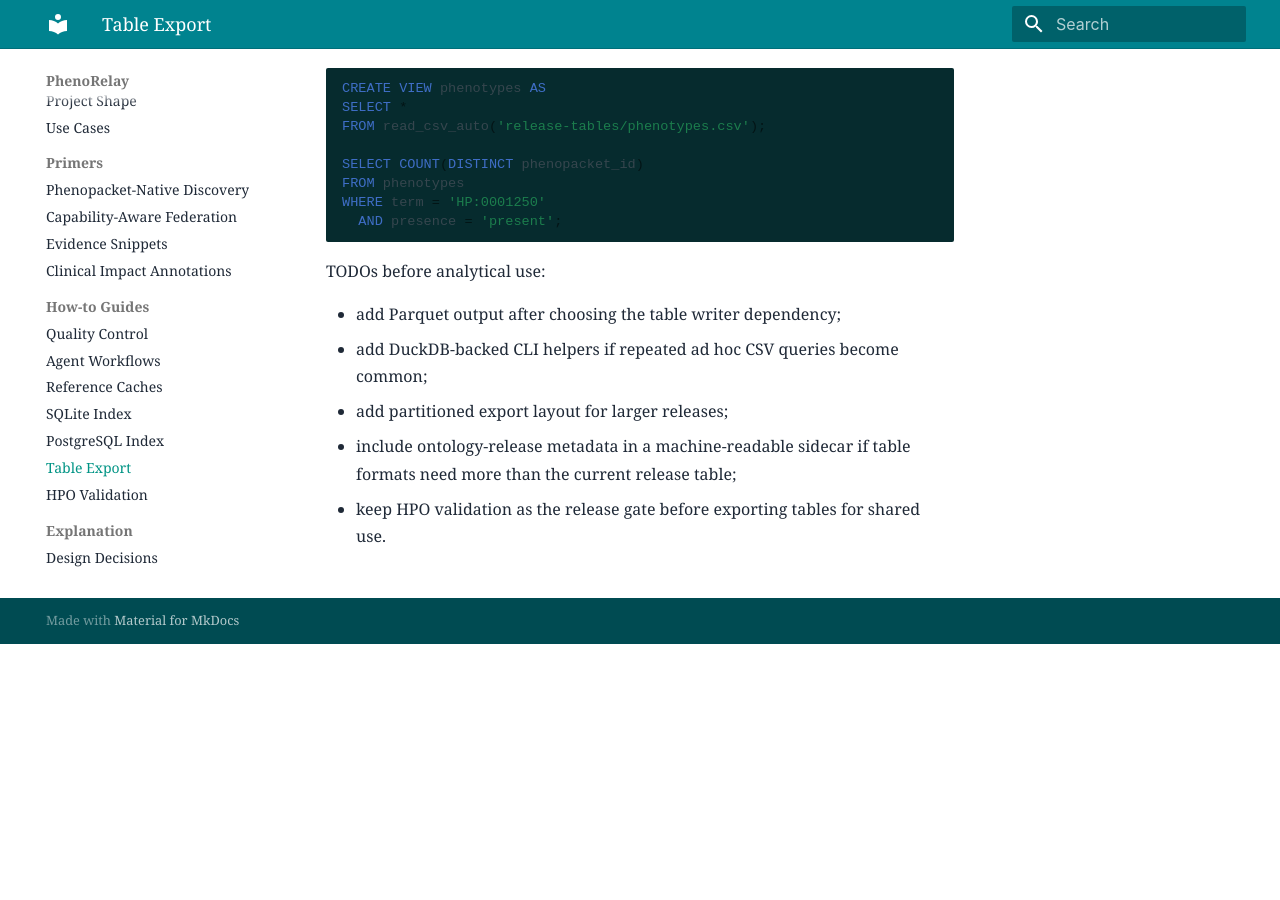
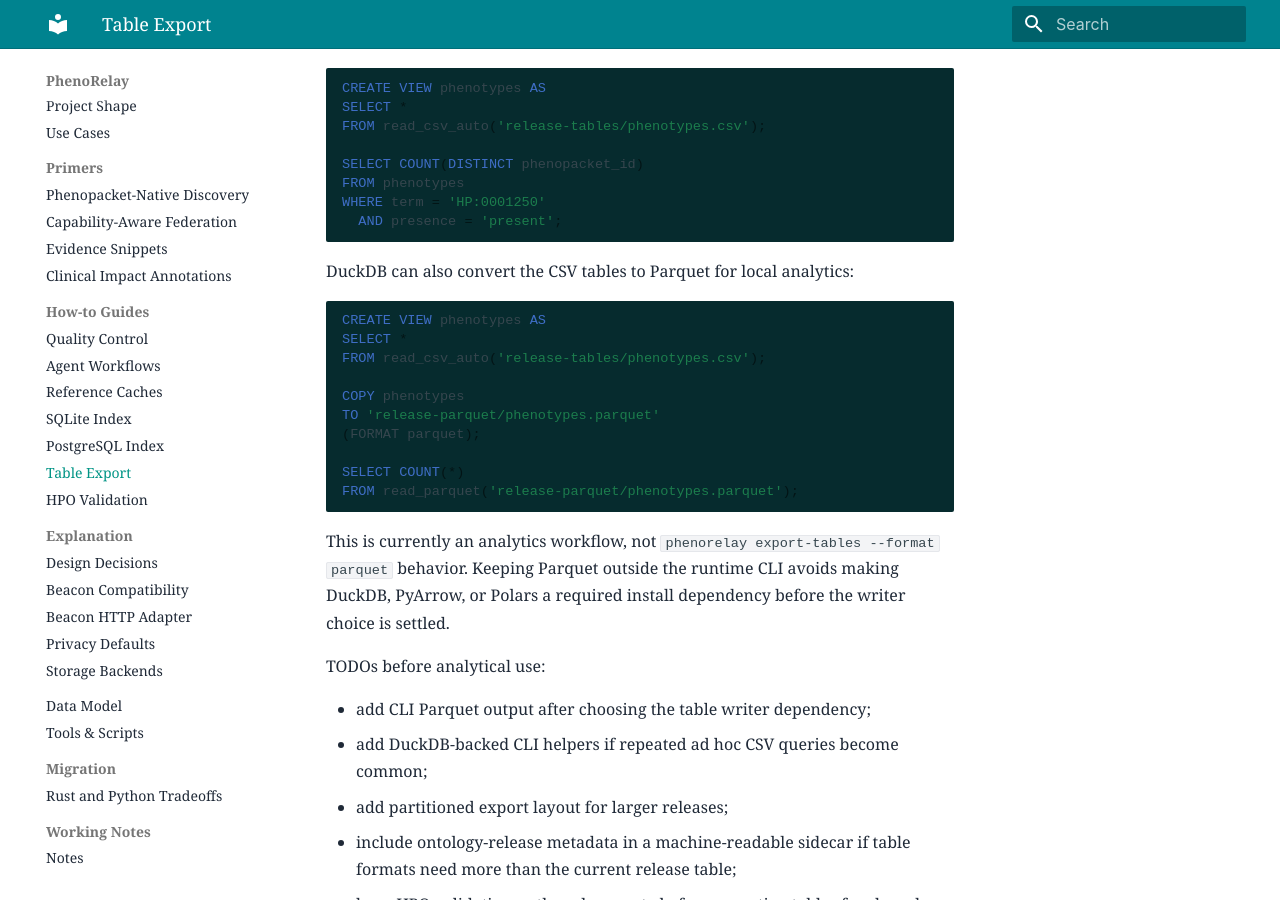
Before and after one commit to VarenyaJ/PhenoRelay, an MkDocs documentation site: the page built from docs/how-to-guides/table-export.md, in a window 1280 px wide and 900 px high, scrolled down 1050 px. Built offline with MkDocs 1.6.1 and Material for MkDocs 9.7.7, drawn with Linux system fonts in a browser that asks for light colours; before the commit the page ends 1694 px from its top, so only the background shows below that.

Commit message:
test parquet conversion with duckdb

````diff
--- a/docs/how-to-guides/table-export.md
+++ b/docs/how-to-guides/table-export.md
@@ -53,9 +53,29 @@ WHERE term = 'HP:0001250'
   AND presence = 'present';
 ```
 
+DuckDB can also convert the CSV tables to Parquet for local analytics:
+
+```sql
+CREATE VIEW phenotypes AS
+SELECT *
+FROM read_csv_auto('release-tables/phenotypes.csv');
+
+COPY phenotypes
+TO 'release-parquet/phenotypes.parquet'
+(FORMAT parquet);
+
+SELECT COUNT(*)
+FROM read_parquet('release-parquet/phenotypes.parquet');
+```
+
+This is currently an analytics workflow, not `phenorelay export-tables --format
+parquet` behavior. Keeping Parquet outside the runtime CLI avoids making DuckDB,
+PyArrow, or Polars a required install dependency before the writer choice is
+settled.
+
 TODOs before analytical use:
 
-- add Parquet output after choosing the table writer dependency;
+- add CLI Parquet output after choosing the table writer dependency;
 - add DuckDB-backed CLI helpers if repeated ad hoc CSV queries become common;
 - add partitioned export layout for larger releases;
 - include ontology-release metadata in a machine-readable sidecar if table formats
````
Also changed, not shown: 1 other file.
